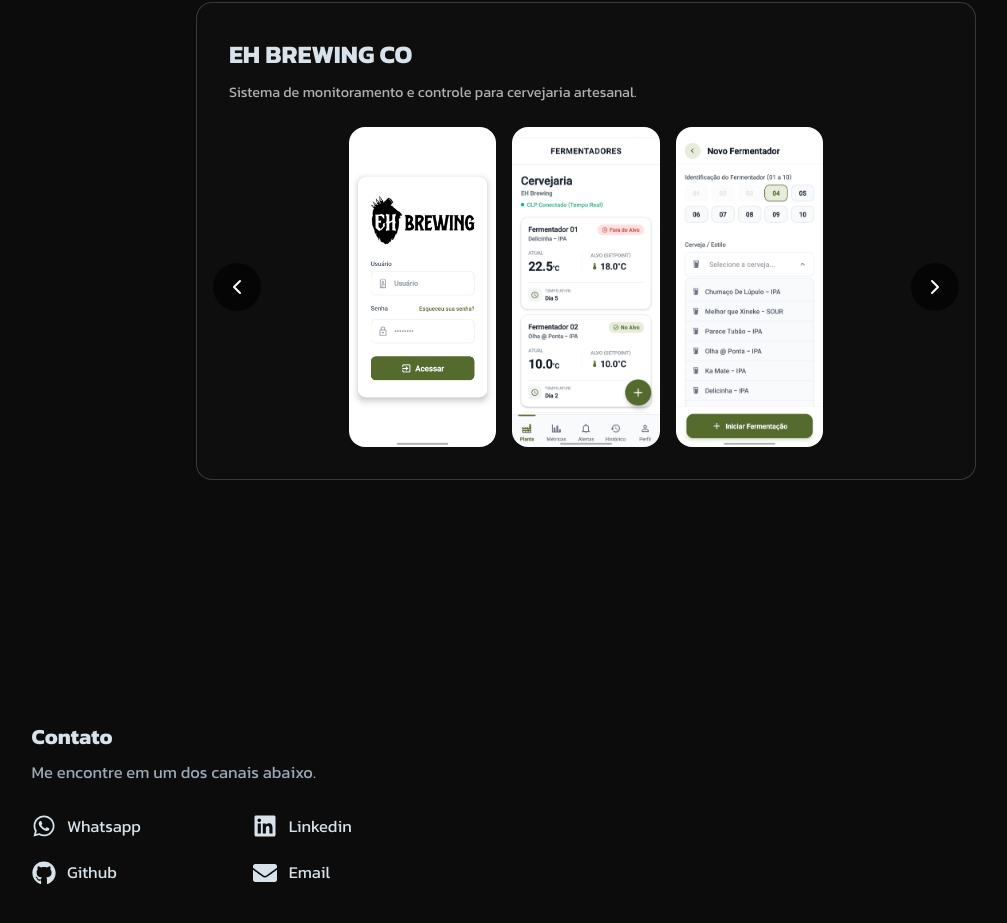
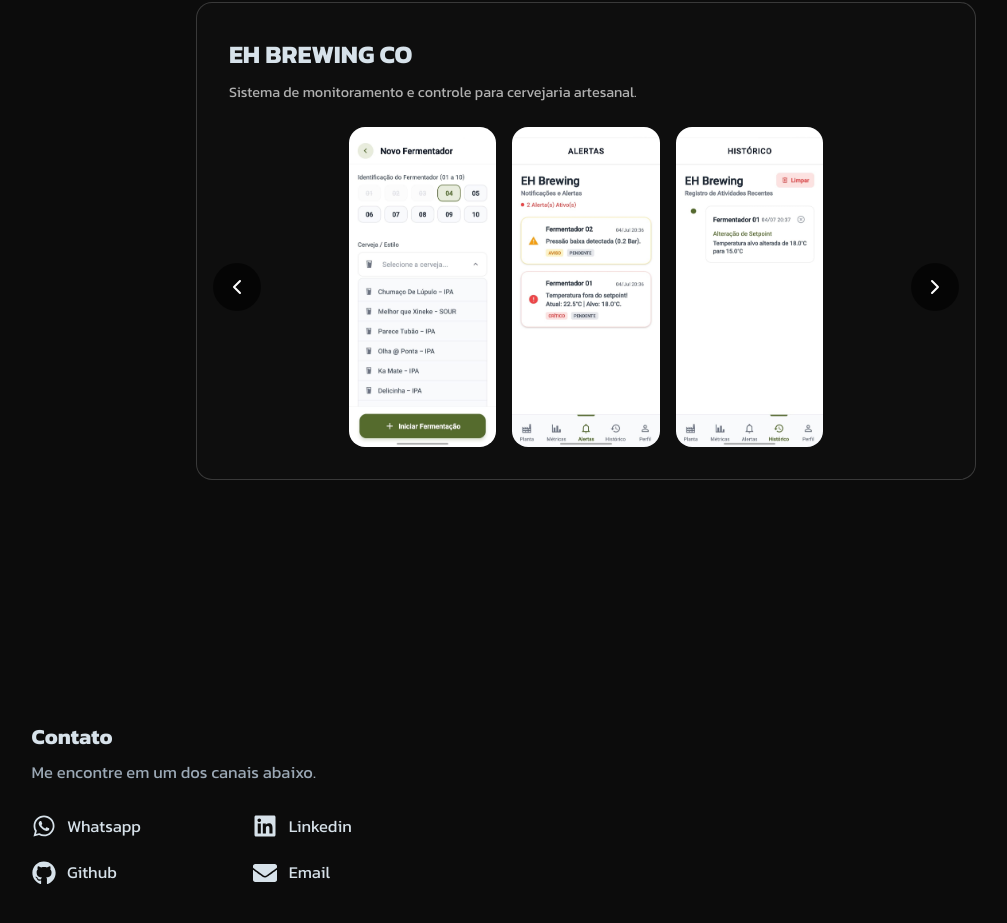
Before and after one commit to rogeriocaetanojr/portfolio-rogerio, a React (Vite) app: page / in a window 1280 px wide. Shown: the part 1835-2758 px from the top of the page, without its empty margins (54-1061 px from the left). Built offline with nearby package versions, Linux system fonts and the light colour scheme.

Commit message:
feat: adiciona avanco automatico e lento ao carrossel de imagens

```diff
--- a/src/components/ProjectCard.jsx
+++ b/src/components/ProjectCard.jsx
@@ -1,4 +1,4 @@
-import { useState } from 'react';
+import { useState, useEffect } from 'react';
 
 const ChevronLeft = ({ size = 24 }) => (
   <svg xmlns="http://www.w3.org/2000/svg" width={size} height={size} viewBox="0 0 24 24" fill="none" stroke="currentColor" strokeWidth="2" strokeLinecap="round" strokeLinejoin="round">
@@ -26,6 +26,16 @@
       setCurrentIndex((prev) => (prev - 1 + imagens.length) % imagens.length);
     }
   };
+
+  useEffect(() => {
+    if (!imagens || imagens.length <= 3) return;
+
+    const timer = setInterval(() => {
+      setCurrentIndex((prev) => (prev + 1) % imagens.length);
+    }, 3000);
+
+    return () => clearInterval(timer);
+  }, [imagens, currentIndex]);
 
   const getVisibleImages = () => {
     if (!imagens || imagens.length === 0) return [];
```
